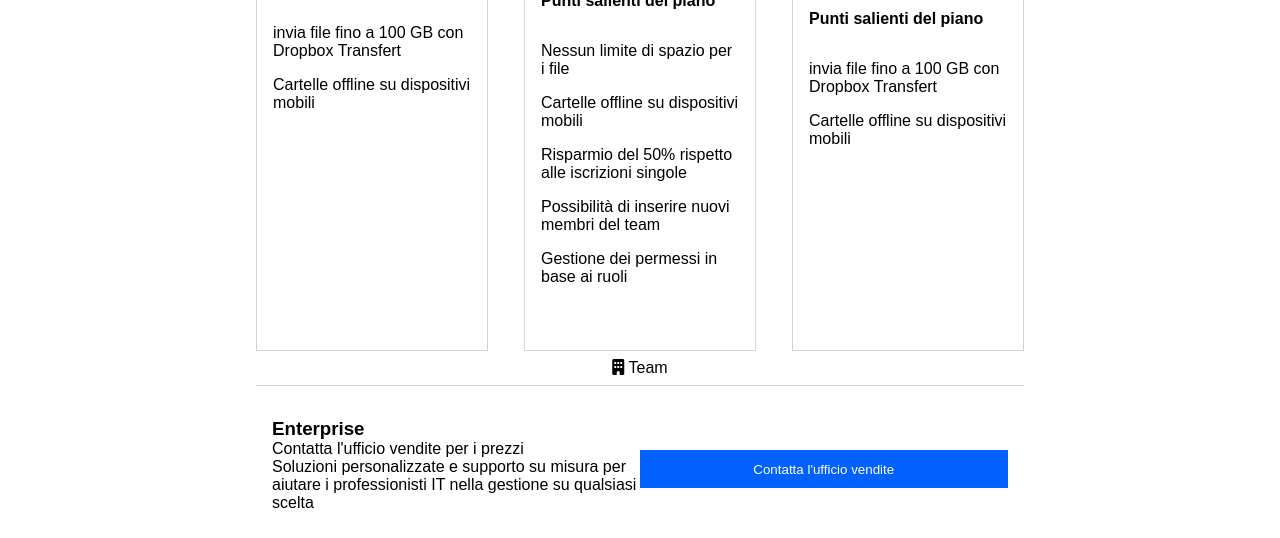
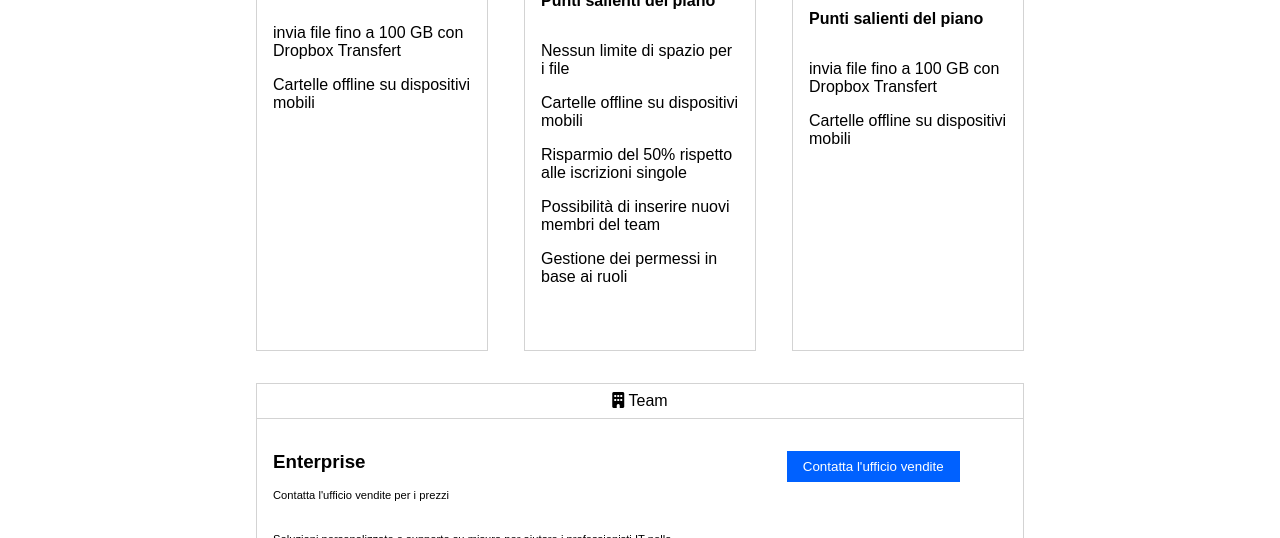
Before and after one commit to CodeYouness/htmlcss-dropbox, a plain HTML site: page index.html in a window 1280 px wide. Shown: the part 1559-2097 px from the top of the page. Drawn offline with Linux system fonts and the light colour scheme.

Commit message:
added footer of column section

```diff
--- a/css/style.css
+++ b/css/style.css
@@ -114,6 +114,7 @@ header>span {
 .card {
     width: calc((100%/3) - 1.5rem);
     border: 1px solid lightgrey;
+    margin-bottom: 2rem;
 }
 
 .piano {
@@ -164,3 +165,23 @@ hr {
     margin-right: 0.5em;
     color: #0061ff;
 } */
+
+section>footer {
+    border: 1px solid lightgrey;
+}
+
+.button {
+    width: 30%;
+}
+
+#padding {
+    padding: 1rem 0 2rem;
+}
+
+.font-style {
+    font-size: 0.7rem;
+}
+
+#w {
+    width: 60%;
+}
--- a/index.html
+++ b/index.html
@@ -195,16 +195,19 @@
                     <span><i class="fa-solid fa-building"></i> Team</span>
                 </div>
 
-                <div class="piano-info flex">
+                <div class="piano-info flex sp-bt">
 
-                    <div class="content-info">
+                    <div class="content-info" id="w">
                         <h3>Enterprise</h3>
-                        <p>Contatta l'ufficio vendite per i prezzi</p>
-                        <p>Soluzioni personalizzate e supporto su misura per aiutare i professionisti IT nella gestione
+                        <p id="padding" class="font-style">Contatta l'ufficio vendite per i prezzi</p>
+                        <p class="font-style">Soluzioni personalizzate e supporto su misura per aiutare i professionisti
+                            IT nella gestione
                             su qualsiasi scelta</p>
                     </div>
 
-                    <button>Contatta l'ufficio vendite</button>
+                    <div class="button">
+                        <button class="position">Contatta l'ufficio vendite</button>
+                    </div>
                 </div>
             </footer>
 
```
